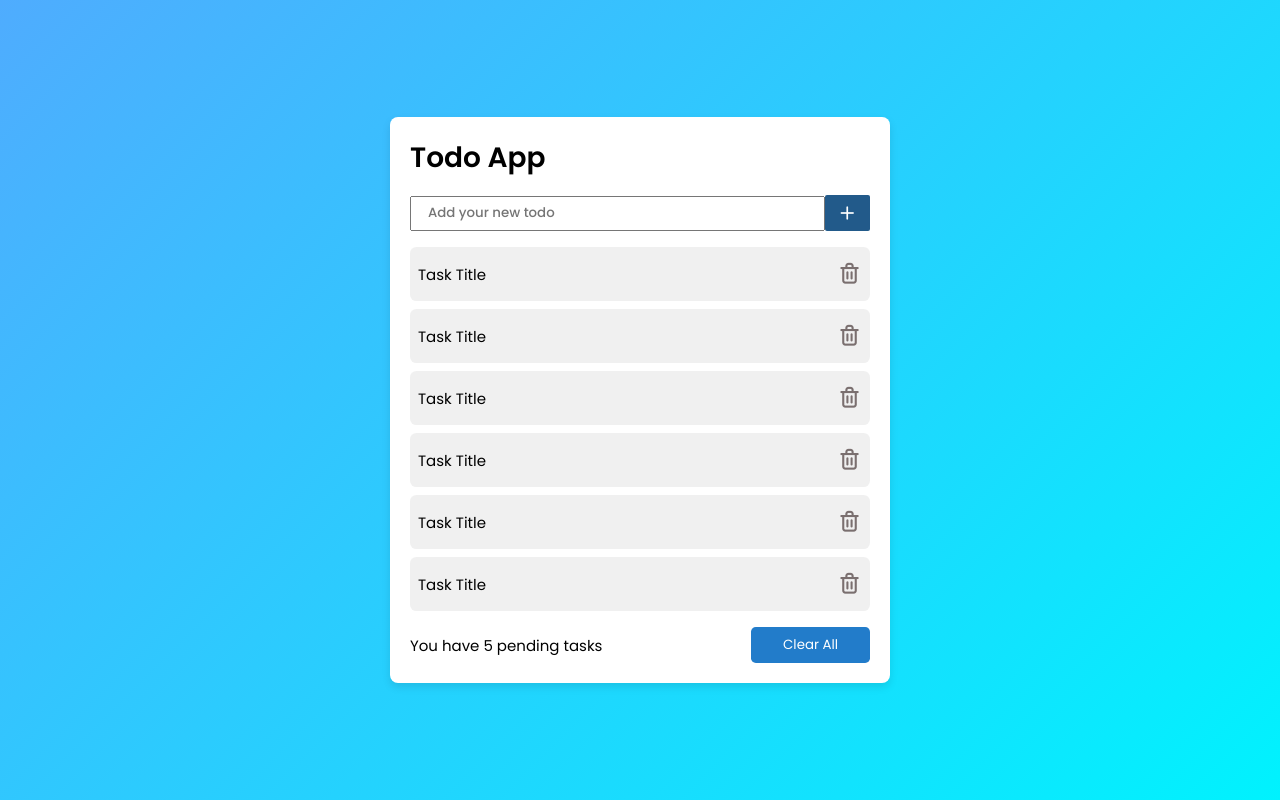
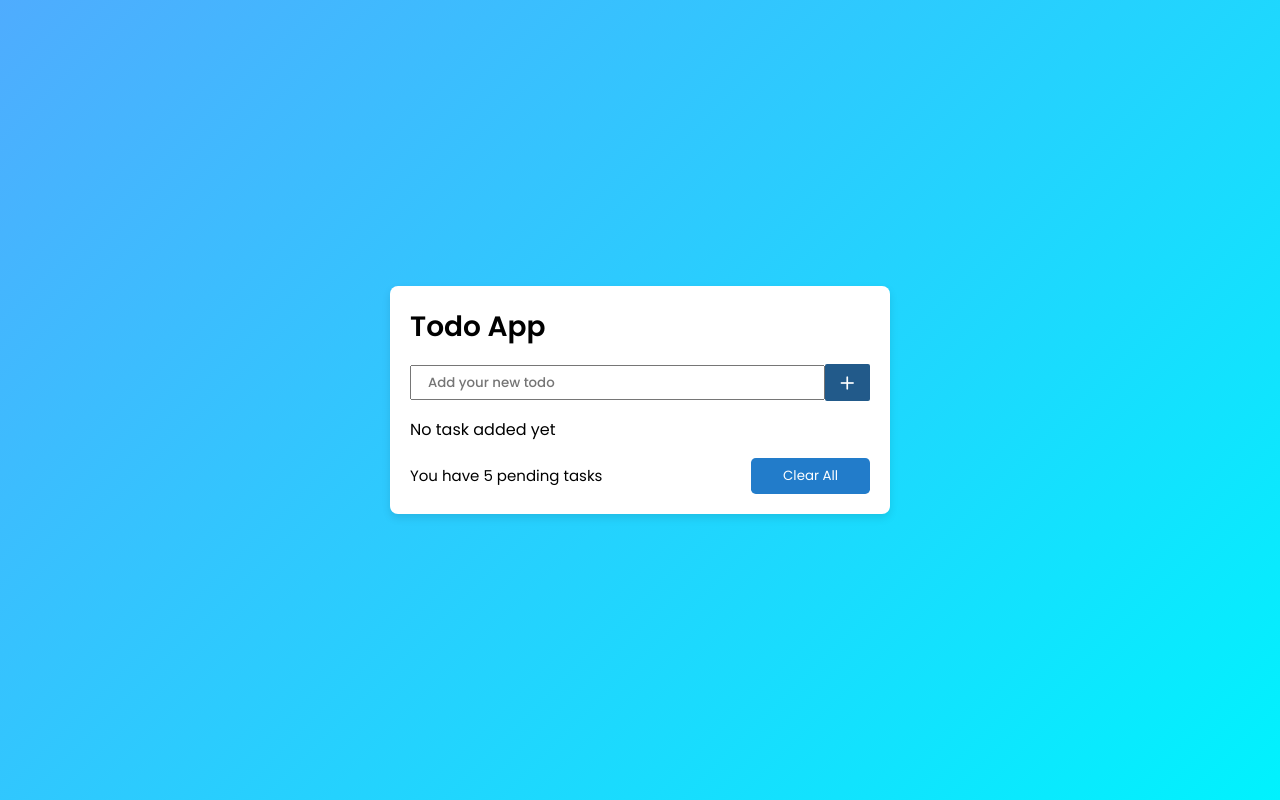
Before and after one commit to VictorMugisha/react-todo-application, a React (Vite) app: page / in a window 1280 px wide. Built offline with nearby package versions, Linux system fonts and the light colour scheme.

Commit message:
Added loading tasks from state functionality

```diff
--- a/src/App.jsx
+++ b/src/App.jsx
@@ -8,7 +8,7 @@ function App() {
 
   function createTask(task) {
     setAllTasks(prevTasks => {
-      return [...prevTasks, task]
+      return [task, ...prevTasks]
     })
   }
 
--- a/src/components/Form.jsx
+++ b/src/components/Form.jsx
@@ -21,8 +21,18 @@ function Form() {
 
   function handleSubmit(event) {
     event.preventDefault()
-    // console.log(input)
+    if (input.todoTitle == '') {
+      alert("Task should have a title")
+      return
+    }
     createTask(input)
+    setInput(_ => {
+      return {
+        taskId: '',
+        todoTitle: '',
+        isComplete: false
+      }
+    })
   }
   return (
     <form onSubmit={handleSubmit}>
--- a/src/components/Task.jsx
+++ b/src/components/Task.jsx
@@ -1,9 +1,9 @@
 import React from 'react'
 
-function Task() {
+function Task({task}) {
     return (
         <div className="task-container">
-            <p>Task Title</p>
+            <p>{task.todoTitle}</p>
             <button>
                 <i className="uil uil-trash-alt"></i>
             </button>
--- a/src/components/Tasks.jsx
+++ b/src/components/Tasks.jsx
@@ -1,15 +1,20 @@
-import React from 'react'
+import React, { useContext } from 'react'
 import Task from './Task'
+import MasterContext from '../Contexts/MasterContext'
 
 function Tasks() {
+
+  const { allTasks } = useContext(MasterContext)
+
   return (
     <section className="tasks-container">
-        <Task />
-        <Task />
-        <Task />
-        <Task />
-        <Task />
-        <Task />
+      {
+        allTasks.length ?
+        allTasks.map(task => (
+          <Task key={task.taskId} task={task} />
+        )) :
+        <p>No task added yet</p>
+      }
     </section>
   )
 }
```
